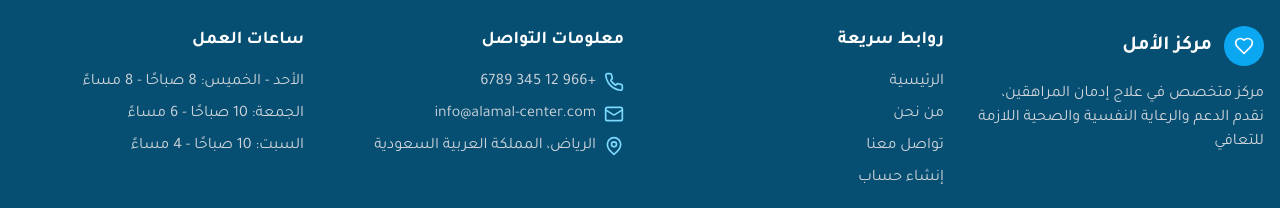
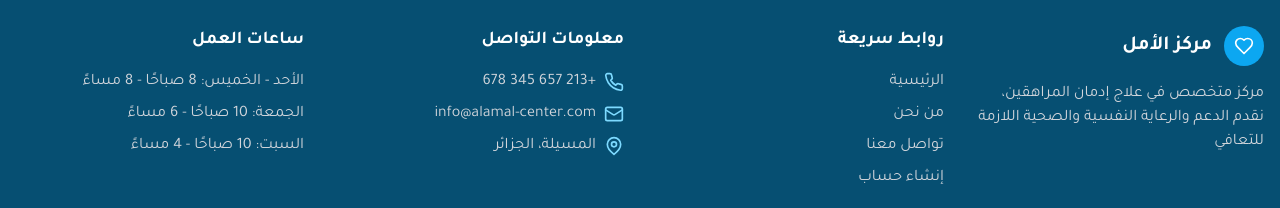
Before and after one commit to mohammedMsgm/idmaproject, a React (Vite) app: page /patient/dashboard in a window 1280 px wide. Shown: the part 888-1096 px from the top of the page. Built offline with nearby package versions, Linux system fonts and the light colour scheme.

Commit message:
edit footer

```diff
--- a/src/components/layout/Footer.tsx
+++ b/src/components/layout/Footer.tsx
@@ -53,7 +53,7 @@ const Footer = () => {
             <ul className="space-y-2">
               <li className="flex items-center">
                 <Phone className="ml-2 h-5 w-5 text-primary-300" />
-                <span className="text-gray-300">+966 12 345 6789</span>
+                <span className="text-gray-300">+213 657 345 678</span>
               </li>
               <li className="flex items-center">
                 <Mail className="ml-2 h-5 w-5 text-primary-300" />
@@ -61,7 +61,7 @@ const Footer = () => {
               </li>
               <li className="flex items-center">
                 <MapPin className="ml-2 h-5 w-5 text-primary-300" />
-                <span className="text-gray-300">الرياض، المملكة العربية السعودية</span>
+                <span className="text-gray-300">المسيلة، الجزائر</span>
               </li>
             </ul>
           </div>
```
